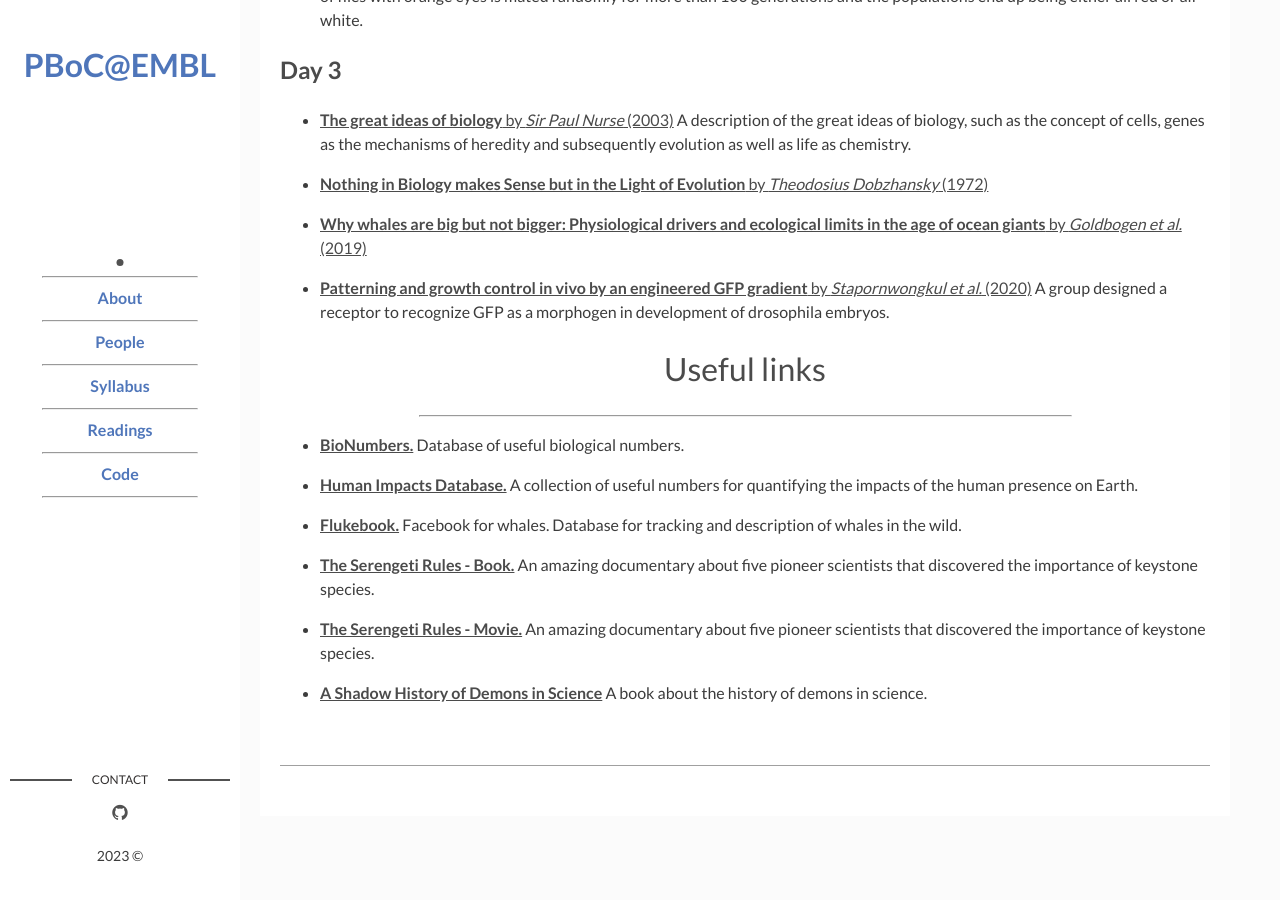
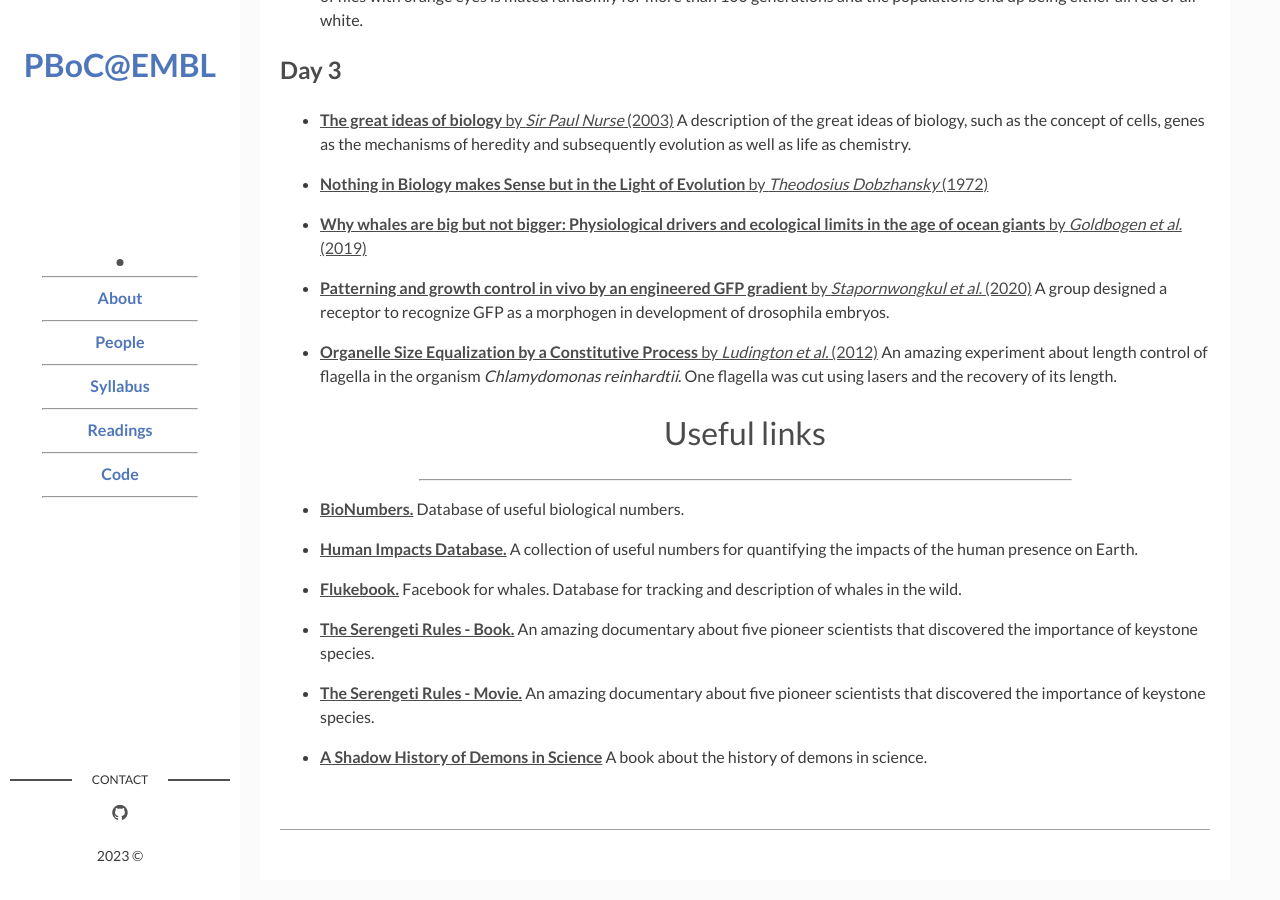
Before and after one commit to RPGroup-PBoC/embl_pboc_2023, a Jekyll site: the page built from page03_readings.md, in a window 1280 px wide and 900 px high, scrolled down 951 px. Built offline with Jekyll 4.4.1, drawn with Linux system fonts in a browser that asks for light colours.

Commit message:
flagella length control

```diff
--- a/_data/readings.yaml
+++ b/_data/readings.yaml
@@ -95,3 +95,11 @@ Day 3:
    link: gfp_morphogen.pdf
    description: >
      A group designed a receptor to recognize GFP as a morphogen in development of drosophila embryos.
+
+ - pub:
+   title: "Organelle Size Equalization by a Constitutive Process"
+   authors: Ludington et al.
+   year: 2012
+   link: flagella_length_control.pdf
+   description: >
+     An amazing experiment about length control of flagella in the organism <i>Chlamydomonas reinhardtii</i>. One flagella was cut using lasers and the recovery of its length.
```
Also changed, not shown: 1 other file.
